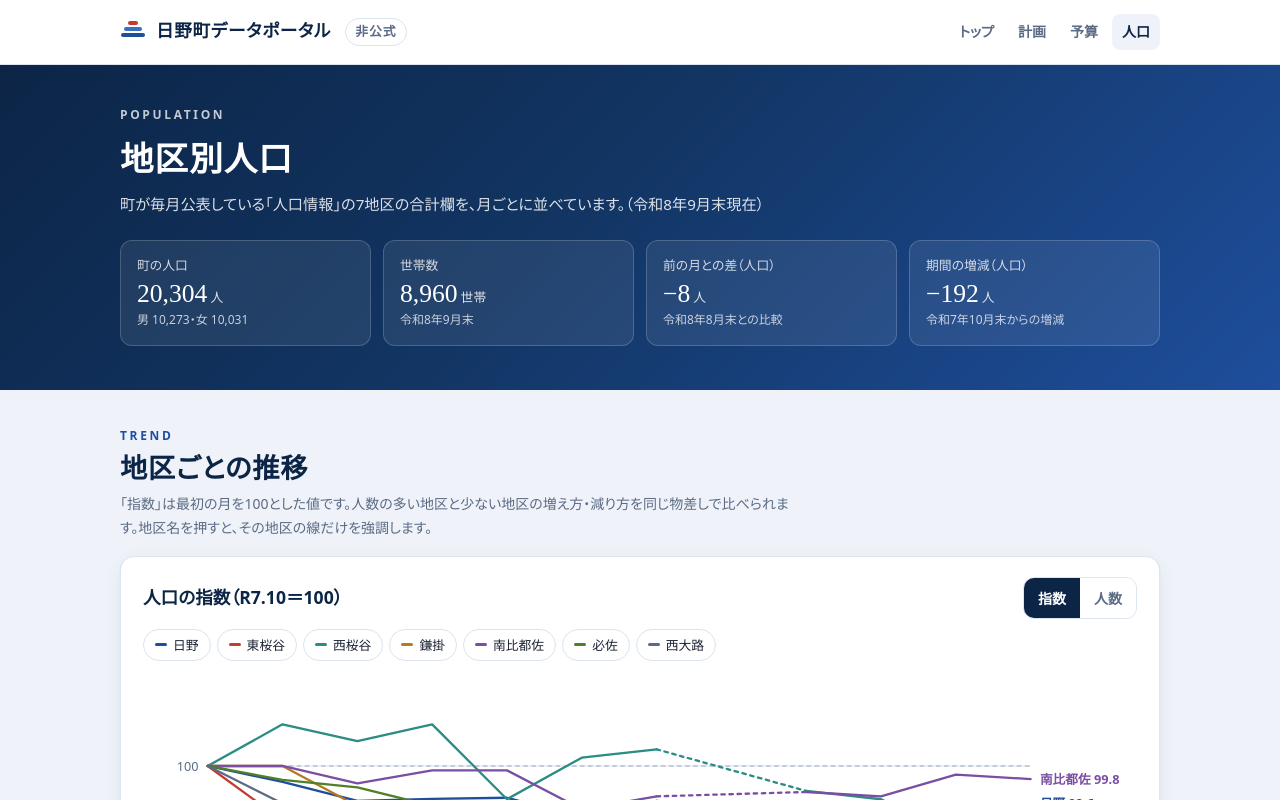
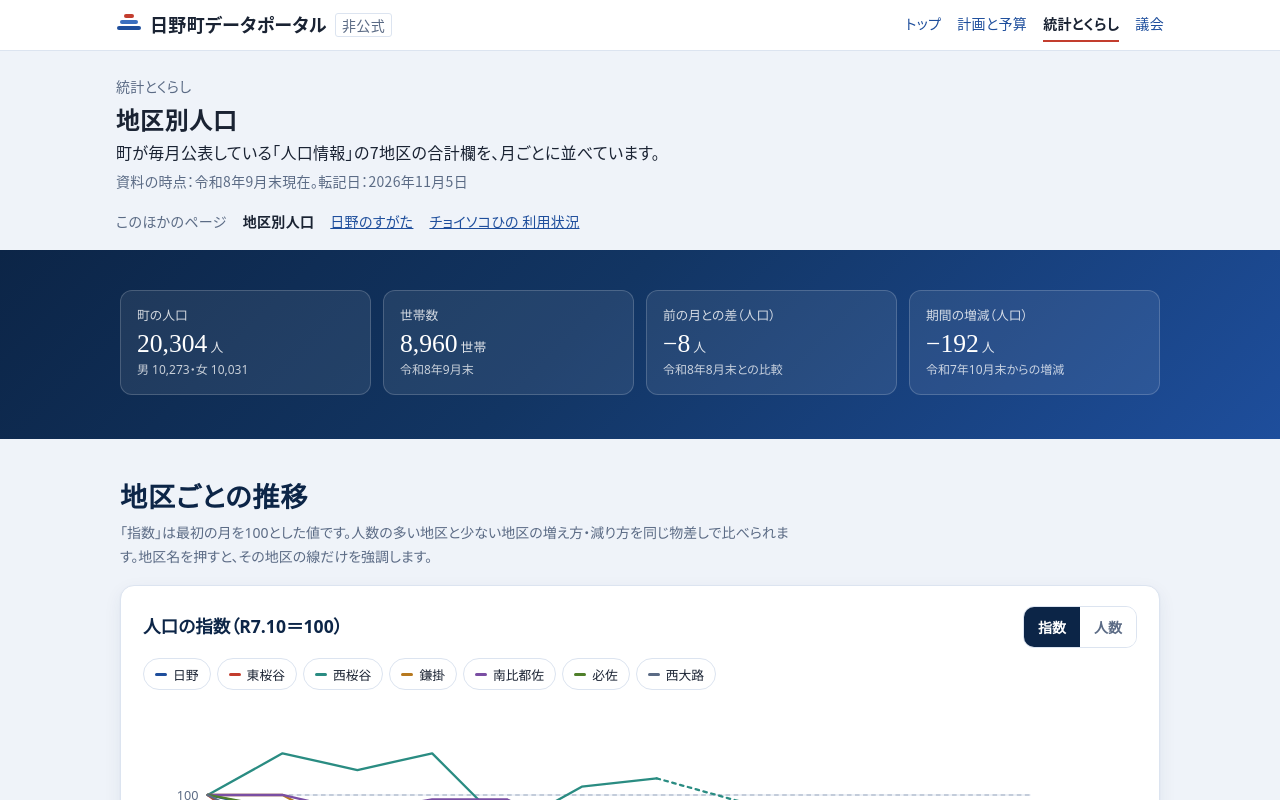
Before and after one commit to kken78/hino-population, a plain HTML site: page index.html in a window 1280 px wide. Shown: the top 800 px of the page. Drawn offline with Linux system fonts and the light colour scheme.

Commit message:
index.html に hino-portal の共通の部品を写し、CI で正本と同じかを確かめる
- 共通の見出し・分野のナビ（統計とくらし）・ページの見出し・ページの一覧・フッターを shared/ の正本から写した
- 旧来の見出し（site-head）、英語の小見出し、「ほかのダッシュボード」の列と、使わなくなった CSS・JavaScript を外した
- フッターを2.5の項目（このページについて・出典・資料の時点・注意・データ・ソースコード・ライセンス）に替えた
- check.yml に shared/check.py を走らせる手順を足した

```diff
--- a/index.html
+++ b/index.html
@@ -36,20 +36,7 @@ a{color:var(--ai)}
 button{font-family:inherit;cursor:pointer}
 :focus-visible{outline:3px solid var(--shu);outline-offset:2px;border-radius:4px}
 .wrap{max-width:1080px;margin:0 auto;padding:0 20px}
-.site-head{background:var(--card);border-bottom:1px solid var(--line)}
-.site-head .wrap{display:flex;align-items:center;gap:14px;padding-top:14px;padding-bottom:14px;flex-wrap:wrap}
-.brand{display:flex;align-items:baseline;gap:10px;text-decoration:none;color:var(--ai-ink)}
-.brand-mark{width:26px;height:26px;flex:none;align-self:center}
-.brand h1{font-family:var(--serif);font-size:var(--fs-md);letter-spacing:.04em}
-.badge-unofficial{font-size:var(--fs-2xs);font-weight:700;color:var(--muted);border:1px solid var(--line);border-radius:999px;padding:2px 9px;letter-spacing:.08em}
-.site-nav{margin-left:auto;display:flex;gap:4px;flex-wrap:wrap}
-.site-nav a{text-decoration:none;font-size:var(--fs-xs);font-weight:600;color:var(--muted);padding:6px 10px;border-radius:8px}
-.site-nav a:hover{background:var(--bg);color:var(--ai)}
-.site-nav a.is-here{color:var(--ai-ink);background:var(--bg)}
 .hero{background:linear-gradient(135deg,var(--ai-ink) 0%,var(--ai-deep) 45%,var(--ai) 100%);color:#fff;padding:40px 0 44px}
-.hero .eyebrow{font-size:var(--fs-3xs);letter-spacing:.22em;opacity:.75;font-weight:700}
-.hero h2{font-family:var(--serif);font-size:var(--fs-h1);letter-spacing:.03em;margin:6px 0 4px}
-.hero .tagline{opacity:.85;font-size:var(--fs-sm);margin-bottom:22px}
 .kpis{display:grid;grid-template-columns:repeat(4,1fr);gap:12px}
 .kpi{background:rgba(255,255,255,.08);border:1px solid rgba(255,255,255,.18);border-radius:12px;padding:14px 16px}
 .kpi .k-label{font-size:var(--fs-2xs);opacity:.8}
@@ -58,7 +45,6 @@ button{font-family:inherit;cursor:pointer}
 .kpi .k-sub{font-size:var(--fs-3xs);opacity:.75}
 section{padding:36px 0 0}
 .sec-head{margin-bottom:16px}
-.sec-head .eyebrow{font-size:var(--fs-3xs);letter-spacing:.22em;color:var(--ai);font-weight:700}
 .sec-head h2{font-family:var(--serif);font-size:var(--fs-h2);color:var(--ai-ink);letter-spacing:.03em}
 .sec-head p{color:var(--muted);font-size:var(--fs-xs);max-width:48em}
 .card{background:var(--card);border:1px solid var(--line);border-radius:var(--radius);box-shadow:var(--shadow);padding:20px 22px}
@@ -95,30 +81,71 @@ tr.total th,tr.total td{border-top:2px solid var(--ai-ink);font-weight:700;backg
 .learn{display:grid;grid-template-columns:1fr 1fr;gap:14px}
 .learn h3{font-family:var(--serif);font-size:var(--fs-base);color:var(--ai-ink);margin-bottom:8px}
 .learn p{font-size:var(--fs-xs);color:var(--ink);margin-bottom:8px}
-.site-foot{margin-top:56px;background:var(--ai-ink);color:#C9D6EA;padding:36px 0 44px;font-size:var(--fs-2xs)}
-.site-foot a{color:#fff}
-.foot-grid{display:grid;grid-template-columns:1.2fr 1fr;gap:30px}
-.site-foot h3{font-family:var(--serif);color:#fff;font-size:var(--fs-sm);margin-bottom:8px;letter-spacing:.04em}
-.foot-note{margin-top:24px;padding-top:16px;border-top:1px solid rgba(255,255,255,.15);opacity:.8}
-@media (max-width:820px){.kpis{grid-template-columns:1fr 1fr}.learn,.foot-grid{grid-template-columns:1fr}}
+@media (max-width:820px){.kpis{grid-template-columns:1fr 1fr}.learn{grid-template-columns:1fr}}
 </style>
+<!-- portal-shared:css start --><style>
+/* 日野町データポータル 共通の部品（見出し・ナビ・ページの見出し・フッター）。
+   正本は hino-portal/shared/shell.css。各ページはこれを <style> に写し、CI で同じであることを確かめる（DESIGN.md 9.1）。
+   文字の大きさは 14px 以上（DESIGN.md 5.2）。色は 3章の藍と朱。書体は端末のもの（5.1）。 */
+:root{--portal-ai:#1E4E9C;--portal-ai-ink:#0C2547;--portal-shu:#C33D2E;--portal-bg:#EFF3F9;--portal-card:#FFFFFF;--portal-ink:#1A2333;--portal-muted:#5B6B85;--portal-line:#DCE4F0;--portal-foot-bg:#0C2547;--portal-foot-ink:#C9D6EA;--portal-fs:16px;--portal-fs-sub:14px;--portal-fs-h1:18px;--portal-fs-h2:24px;--portal-sp1:8px;--portal-sp2:16px;--portal-sp3:24px;--portal-sp4:40px;--portal-font:"Hiragino Sans","Hiragino Kaku Gothic ProN","BIZ UDPGothic","Yu Gothic Medium","Yu Gothic","Noto Sans CJK JP","Noto Sans JP",Meiryo,system-ui,sans-serif}
+.portal-wrap{max-width:1080px;margin:0 auto;padding:0 var(--portal-sp2);box-sizing:border-box}
+.portal-head,.portal-page,.portal-foot{font-family:var(--portal-font);font-size:var(--portal-fs);line-height:1.7;letter-spacing:.02em}
+.portal-head *,.portal-page *,.portal-foot *{box-sizing:border-box}
+.portal-head a:focus-visible,.portal-page a:focus-visible,.portal-foot a:focus-visible{outline:2px solid #000;box-shadow:0 0 0 4px #FFD43D;outline-offset:1px}
+/* 共通の見出し（2.2 の 1、2.3） */
+.portal-head{background:var(--portal-card);border-bottom:1px solid var(--portal-line);color:var(--portal-ink)}
+.portal-head .portal-wrap{display:flex;flex-wrap:wrap;align-items:center;gap:var(--portal-sp1) var(--portal-sp3);padding-top:var(--portal-sp1);padding-bottom:var(--portal-sp1)}
+.portal-brand{display:flex;align-items:center;gap:var(--portal-sp1);text-decoration:none;color:var(--portal-ink)}
+.portal-brand svg{width:26px;height:26px;flex:none}
+.portal-brand .portal-name{font-size:var(--portal-fs-h1);margin:0;font-weight:700;line-height:1.3}
+.portal-brand .portal-tag{font-size:var(--portal-fs-sub);color:var(--portal-muted);border:1px solid var(--portal-line);border-radius:3px;padding:0 6px;line-height:1.6}
+.portal-areas{display:flex;gap:var(--portal-sp2);margin-left:auto}
+.portal-areas a{font-size:var(--portal-fs-sub);text-decoration:none;color:var(--portal-ai);padding:4px 0;border-bottom:2px solid transparent;white-space:nowrap}
+.portal-areas a:hover{text-decoration:underline}
+.portal-areas a[aria-current]{color:var(--portal-ink);border-bottom-color:var(--portal-shu);font-weight:700}
+@media (max-width:767px){.portal-areas{margin-left:0;width:100%;overflow-x:auto}}
+/* ページの見出し（2.2 の 2・3） */
+.portal-page{padding:var(--portal-sp3) 0 var(--portal-sp2);color:var(--portal-ink)}
+.portal-page .portal-area{font-size:var(--portal-fs-sub);color:var(--portal-muted);margin:0 0 4px}
+.portal-page .portal-title{font-size:var(--portal-fs-h2);margin:0 0 4px;line-height:1.35;font-weight:700}
+.portal-page .portal-lead{margin:0 0 4px}
+.portal-page .portal-asof{font-size:var(--portal-fs-sub);color:var(--portal-muted);margin:0}
+.portal-siblings{font-size:var(--portal-fs-sub);margin:var(--portal-sp2) 0 0;display:flex;flex-wrap:wrap;gap:4px 0}
+.portal-siblings span,.portal-siblings a{padding-right:var(--portal-sp2)}
+.portal-siblings a{color:var(--portal-ai)}
+.portal-siblings span[aria-current]{font-weight:700;color:var(--portal-ink)}
+.portal-siblings .portal-lbl{color:var(--portal-muted)}
+/* フッター（2.5） */
+.portal-foot{margin-top:var(--portal-sp4);background:var(--portal-foot-bg);color:var(--portal-foot-ink);padding:var(--portal-sp3) 0 var(--portal-sp4);font-size:var(--portal-fs-sub)}
+.portal-foot a{color:#fff}
+.portal-foot dl{margin:0;display:grid;grid-template-columns:10em 1fr;gap:var(--portal-sp1) var(--portal-sp2)}
+.portal-foot dt{color:#fff;font-weight:700;margin:0}
+.portal-foot dd{margin:0}
+.portal-foot p{margin:0 0 4px}
+.portal-foot ul{margin:0;padding-left:1.2em}
+@media (max-width:767px){.portal-foot dl{grid-template-columns:1fr;gap:4px}.portal-foot dt{margin-top:var(--portal-sp1)}}
+</style><!-- portal-shared:css end -->
 </head>
 <body>
-<header class="site-head">
-<div class="wrap">
-<a class="brand" href="https://kken78.github.io/hino-portal/" data-site="portal"><svg class="brand-mark" viewBox="0 0 26 26" aria-hidden="true"><rect x="1" y="14" width="24" height="4" rx="2" fill="#1E4E9C"/><rect x="4" y="8" width="18" height="4" rx="2" fill="#3B6FBF"/><rect x="8" y="2" width="10" height="4" rx="2" fill="#C33D2E"/></svg><h1>日野町データポータル</h1></a>
-<span class="badge-unofficial">非公式</span>
-<nav class="site-nav" aria-label="サイトメニュー">
-<a href="https://kken78.github.io/hino-portal/" data-site="portal">トップ</a><a href="https://kken78.github.io/shiga-hino-plans/" data-site="plans">計画</a><a href="https://kken78.github.io/hino-budget/" data-site="budget">予算</a><a href="https://kken78.github.io/hino-population/" data-site="population" class="is-here" aria-current="page">人口</a>
-</nav>
-</div>
-</header>
+<!-- portal-shared:header start -->
+<header class="portal-head"><div class="portal-wrap">
+<a class="portal-brand" href="https://kken78.github.io/hino-portal/"><svg viewBox="0 0 26 26" aria-hidden="true"><rect x="1" y="14" width="24" height="4" rx="2" fill="#1E4E9C"/><rect x="4" y="8" width="18" height="4" rx="2" fill="#3B6FBF"/><rect x="8" y="2" width="10" height="4" rx="2" fill="#C33D2E"/></svg><span class="portal-name">日野町データポータル</span><span class="portal-tag">非公式</span></a>
+<nav class="portal-areas" aria-label="分野"><a href="https://kken78.github.io/hino-portal/">トップ</a><a href="https://kken78.github.io/hino-portal/#g-plan">計画と予算</a><a href="https://kken78.github.io/hino-portal/#g-stat" aria-current="page">統計とくらし</a><a href="https://kken78.github.io/hino-portal/#g-council">議会</a></nav>
+</div></header>
+<!-- portal-shared:header end -->
+
+<div class="portal-page"><div class="portal-wrap">
+<p class="portal-area">統計とくらし</p>
+<h1 class="portal-title">地区別人口</h1>
+<p class="portal-lead">町が毎月公表している「人口情報」の7地区の合計欄を、月ごとに並べています。</p>
+<p class="portal-asof">資料の時点：<span id="asOf">令和8年9月末</span>現在。転記日：2026年11月5日</p>
+<!-- portal-shared:siblings start -->
+<nav class="portal-siblings" aria-label="統計とくらしのページ"><span class="portal-lbl">このほかのページ</span><span aria-current="page">地区別人口</span><a href="https://kken78.github.io/hino-dashboard/">日野のすがた</a><a href="https://kken78.github.io/choisoko-hino-dashboard/">チョイソコひの 利用状況</a></nav>
+<!-- portal-shared:siblings end -->
+</div></div>
 
 <div class="hero">
 <div class="wrap">
-<p class="eyebrow">POPULATION</p>
-<h2>地区別人口</h2>
-<p class="tagline">町が毎月公表している「人口情報」の7地区の合計欄を、月ごとに並べています。<span id="asOf"></span></p>
 <div class="kpis">
 <div class="kpi"><div class="k-label">町の人口</div><div class="k-num" id="kTot">–</div><div class="k-sub" id="kTotSub"></div></div>
 <div class="kpi"><div class="k-label">世帯数</div><div class="k-num" id="kHh">–</div><div class="k-sub" id="kHhSub"></div></div>
@@ -131,7 +158,7 @@ tr.total th,tr.total td{border-top:2px solid var(--ai-ink);font-weight:700;backg
 <main>
 <section>
 <div class="wrap">
-<div class="sec-head"><p class="eyebrow">TREND</p><h2>地区ごとの推移</h2>
+<div class="sec-head"><h2>地区ごとの推移</h2>
 <p>「指数」は最初の月を100とした値です。人数の多い地区と少ない地区の増え方・減り方を同じ物差しで比べられます。地区名を押すと、その地区の線だけを強調します。</p></div>
 <div class="card">
 <div class="chart-top">
@@ -149,7 +176,7 @@ tr.total th,tr.total td{border-top:2px solid var(--ai-ink);font-weight:700;backg
 
 <section>
 <div class="wrap">
-<div class="sec-head"><p class="eyebrow">TABLE</p><h2>地区別一覧</h2><p id="tblLead"></p></div>
+<div class="sec-head"><h2>地区別一覧</h2><p id="tblLead"></p></div>
 <div class="card">
 <div class="table-wrap"><table id="tbl"><thead></thead><tbody></tbody></table></div>
 <p class="src-note">出典：日野町「<a href="https://www.town.shiga-hino.lg.jp/0000002185.html" target="_blank" rel="noopener">日野町人口情報の詳細</a>」（住民課）の各月末の PDF。7地区の「地区合計」欄と最下段の「合計」欄を転記しています。行政区ごとの内訳は原典をご覧ください。</p>
@@ -160,7 +187,7 @@ tr.total th,tr.total td{border-top:2px solid var(--ai-ink);font-weight:700;backg
 
 <section>
 <div class="wrap">
-<div class="sec-head"><p class="eyebrow">NOTES</p><h2>データについて</h2></div>
+<div class="sec-head"><h2>データについて</h2></div>
 <div class="learn">
 <div class="card"><h3>どんなデータか</h3>
 <p>住民基本台帳にもとづいて町が毎月公表している、行政区ごとの世帯数・男・女・計の表です。このページでは各地区の「地区合計」欄だけを使っています。</p>
@@ -173,36 +200,22 @@ tr.total th,tr.total td{border-top:2px solid var(--ai-ink);font-weight:700;backg
 </section>
 </main>
 
-<footer class="site-foot">
-<div class="wrap">
-<div class="foot-grid">
-<div>
-<h3>このサイトについて</h3>
-<p>このページは、滋賀県日野町 政策参与の東健二郎が、個人として作成した試作です。日野町の公式のサイトではなく、町の見解を示すものでもありません。</p>
-<p style="margin-top:8px">日野町の公開資料をもとに作成した実証実験のプロトタイプです（非公式）。</p>
-<p style="margin-top:8px">ソースコード・データ：<a href="https://github.com/kken78/hino-population" target="_blank" rel="noopener">github.com/kken78/hino-population</a></p>
-</div>
-<div>
-<h3>ほかのダッシュボード</h3>
-<p><a href="https://kken78.github.io/hino-portal/" data-site="portal">日野町データポータル（一覧）</a></p>
-</div>
-</div>
-<p class="foot-note">数値は公表資料からの転記で、内容の正確性を保証するものではありません。｜データ転記日：<span id="retrieved">2026年11月5日</span></p>
-</div>
-</footer>
+<!-- portal-shared:footer start -->
+<footer class="portal-foot"><div class="portal-wrap">
+<dl>
+<dt>このページについて</dt><dd><p>このページは、滋賀県日野町 政策参与の東健二郎が、個人として作成した試作です。日野町の公式のサイトではなく、町の見解を示すものでもありません。</p><p>町が毎月公表している「人口情報」の PDF から、7地区の「地区合計」欄と最下段の「合計」欄を転記し、男＋女＝計と、7地区の合計＝町の合計が合うことを確かめて表示しています。新しい月は、町のページを毎月5日と20日に巡回して取り込み、原典と見比べてから反映します。</p></dd>
+<dt>出典</dt><dd>日野町「<a href="https://www.town.shiga-hino.lg.jp/0000002185.html">日野町人口情報の詳細</a>」（住民課）の各月末の PDF（1か月1件、189〜201KB）。出典の PDF の写しは <a href="https://github.com/kken78/hino-population/tree/main/sources">sources/</a> に置いています。</dd>
+<dt>資料の時点</dt><dd>住民基本台帳にもとづく各月末の値。最新は<span id="footAsOf">令和8年9月末</span>現在。データ転記日：2026年11月5日</dd>
+<dt>注意</dt><dd><p>内容の正確性を保証するものではありません。最新・正確な情報は日野町の公式ページでご確認ください。</p><p><a href="https://www.town.shiga-hino.lg.jp/0000002185.html">日野町人口情報の詳細（日野町ホームページ）</a></p></dd>
+<dt>データ</dt><dd><a href="data/population.json">population.json</a>（JSON。転記した値）、<a href="data/sources.tsv">sources.tsv</a>（TSV。出典の台帳）</dd>
+<dt>ソースコード</dt><dd><a href="https://github.com/kken78/hino-population">kken78/hino-population</a>（GitHub）</dd>
+<dt>ライセンス</dt><dd>MIT License（ソースコード）。data/ の構造は CC BY 4.0。転記した数値と出典の PDF は日野町の公表資料によるもので、このライセンスの対象外です。</dd>
+</dl>
+</div></footer>
+<!-- portal-shared:footer end -->
 <script src="data.js"></script>
 <script>
 'use strict';
-const SITES = {
-  portal: 'https://kken78.github.io/hino-portal/',
-  plans: 'https://kken78.github.io/shiga-hino-plans/',
-  budget: 'https://kken78.github.io/hino-budget/',
-  population: 'https://kken78.github.io/hino-population/'
-};
-document.querySelectorAll('[data-site]').forEach(function(a){
-  var k = a.getAttribute('data-site'); if (SITES[k]) a.setAttribute('href', SITES[k]);
-});
-
 const COLORS = ['#1E4E9C','#C33D2E','#2A8C82','#B7791F','#7A4EA3','#4F7F2A','#5B6B85'];
 const fmt = n => n.toLocaleString('ja-JP');
 const sgn = n => (n > 0 ? '+' : n < 0 ? '−' : '±') + fmt(Math.abs(n));
@@ -213,7 +226,8 @@ const first = avail[0], last = avail[avail.length - 1], prev = avail[avail.lengt
 const jp = i => { const [y, m] = M[i].split('-').map(Number); return '令和' + (y - 2018) + '年' + m + '月末'; };
 
 /* KPI */
-document.getElementById('asOf').textContent = '（' + jp(last) + '現在）';
+document.getElementById('asOf').textContent = jp(last);
+document.getElementById('footAsOf').textContent = jp(last);
 document.getElementById('kTot').innerHTML = fmt(POP.total.t[last]) + '<small>人</small>';
 document.getElementById('kTotSub').textContent = '男 ' + fmt(POP.total.m[last]) + '・女 ' + fmt(POP.total.f[last]);
 document.getElementById('kHh').innerHTML = fmt(POP.total.hh[last]) + '<small>世帯</small>';
```
Also changed, not shown: 1 other file.
